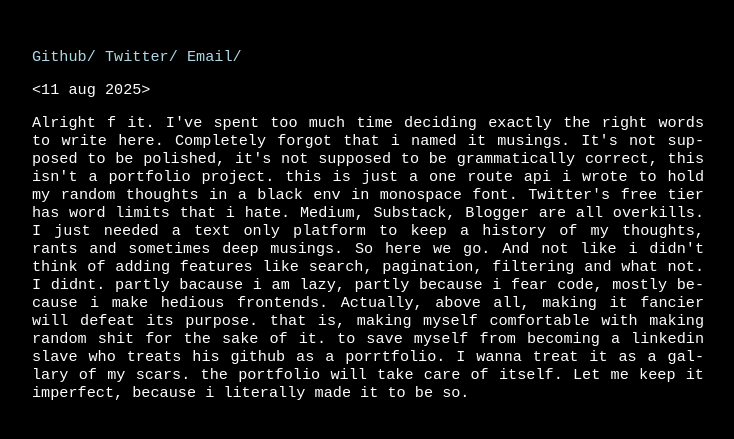
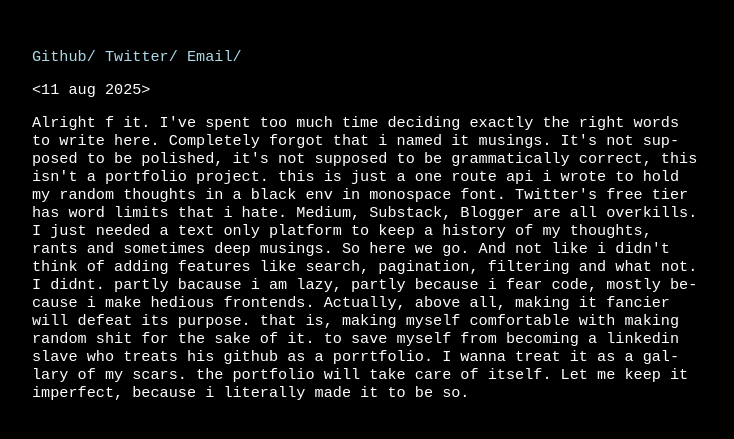
Before and after one commit to synbhwl/musings, a FastAPI app: page / in a window 1280 px wide. Shown: the top 439 px of the page, without its empty margins (272-1006 px from the left). Run offline with FastAPI, Linux system fonts and the light colour scheme; some web fonts are replaced.

Commit message:
Update index.html

```diff
--- a/templates/index.html
+++ b/templates/index.html
@@ -28,7 +28,7 @@
             color: #fff9c4
         }
         p {
-            text-align: justify;
+            text-align: left;
             hyphens: auto;
         }
     </style>
```
